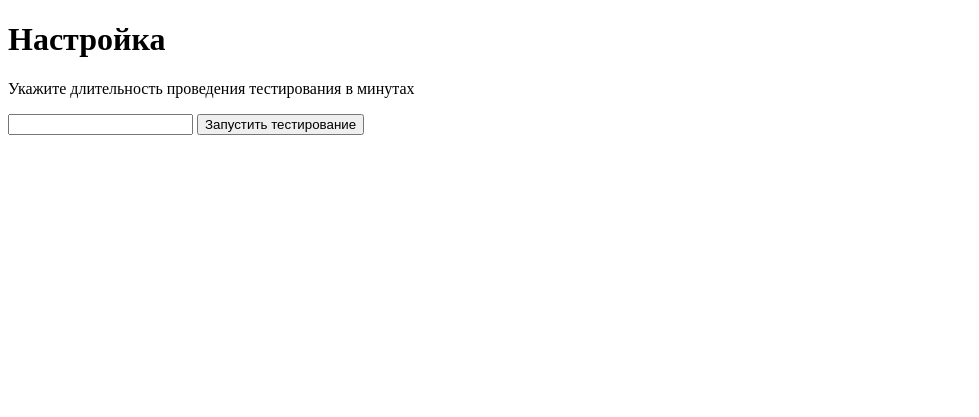
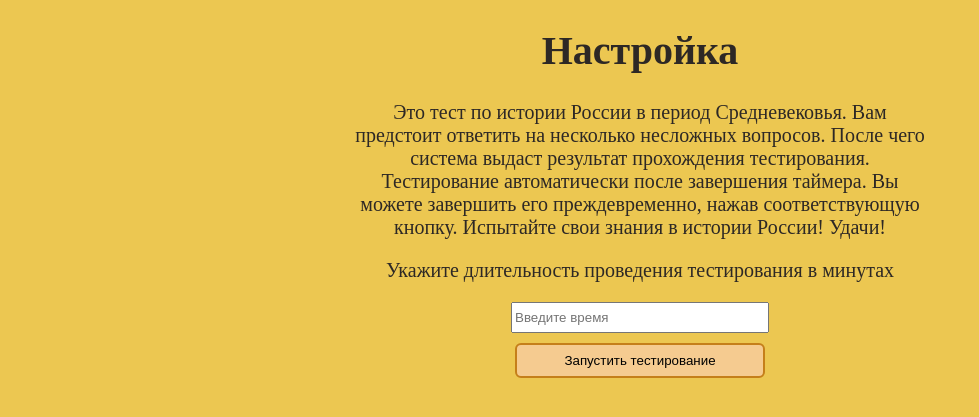
Before and after one commit to Alex-Kud/Technologies_for_developing_Internet-resources, a PHP site: page / in a window 1280 px wide. Shown: the top 417 px of the page, without its empty margins (0-979 px from the left). Run offline with PHP 8.4, Linux system fonts and the light colour scheme.

Commit message:
CSS
Minor adjustments were made to the logic of the work.
Written CSS style

```diff
--- a/Data/data.js
+++ b/Data/data.js
@@ -5,10 +5,10 @@ for (var i = 0; i < 6; i++){
     answers_array[i] = new Answers;
 }// Заполнение данных первого вопроса:
 // Ответы:
-answers_array[0].setAns1('Ответ 1 На вопрос 1');
+answers_array[0].setAns1('');
 answers_array[0].setAns2('Ответ 2 На вопрос 1');
-answers_array[0].setAns3('Ответ 3 На вопрос 1');
-answers_array[0].setAns4('Ответ 4 На вопрос 1');
+answers_array[0].setAns3('');
+answers_array[0].setAns4('');
 answers_array[0].setKey('Ответ 2 На вопрос 1');
 answers_array[0].setType('textbox');
 // Вопросы:
--- a/Scripts/timer.js
+++ b/Scripts/timer.js
@@ -1,22 +1,26 @@
 function timer(){
-
+    var t = document.getElementById('time').value;
+    if(isNaN(t) || (t == 0))
+        alert ('Введите время выполнения теста!');
+    else{
         timeMinut = parseInt(document.getElementById('time').value) * 60;
         document.getElementById('content').innerHTML = '';
         shows = '';
+        shows += '<div id="timer_head">Осталось:</div>';
         shows += '<div id="timer"></div>';
         shows += '<div id="question"></div>';
         shows += '<div id="answer"></div>';
-    shows += '<input type="button" value="1" onclick="generation_question(1)">';
-    shows += '<input type="button" value="2" onclick="generation_question(2)">';
-    shows += '<input type="button" value="3" onclick="generation_question(3)">';
-    shows += '<input type="button" value="4" onclick="generation_question(4)">';
-    shows += '<input type="button" value="5" onclick="generation_question(5)">';
-    shows += '<input type="button" value="6" onclick="generation_question(6)">';
-    shows += '<br>';
-    shows += '<input type="button" value="Завершить тестирование" onclick="Finish()">';
+        shows += '<div id = "buttons">';
+        shows += '<input class="buttons_q" type="button" value="1" onclick="generation_question(1)"><br>';
+        shows += '<input class="buttons_q" type="button" value="2" onclick="generation_question(2)"><br>';
+        shows += '<input class="buttons_q" type="button" value="3" onclick="generation_question(3)"><br>';
+        shows += '<input class="buttons_q" type="button" value="4" onclick="generation_question(4)"><br>';
+        shows += '<input class="buttons_q" type="button" value="5" onclick="generation_question(5)"><br>';
+        shows += '<input class="buttons_q" type="button" value="6" onclick="generation_question(6)"><br>';
+        shows += '</div><br>';
+        shows += '<input id="finish" type="button" value="Завершить тестирование" onclick="Finish()">';
         document.getElementById('content').innerHTML = shows;
-    let timerShow = document.getElementById("timer");
-    //document.getElementById('settings').innerHTML = '';
+        let timerShow = document.getElementById('timer');
         timer = setInterval(
             function () {
                 seconds = timeMinut%60;
@@ -33,3 +37,4 @@ function timer(){
             },
             1000);
     }
+}
--- /dev/null
+++ b/Style/result.css
@@ -0,0 +1,6 @@
+#number_question{
+    font-size: 25pt;
+}
+#result{
+    font-size: 33pt;
+}
--- /dev/null
+++ b/Style/settings.css
@@ -0,0 +1,23 @@
+#settings{
+    text-align: center;
+}
+
+#start{
+    background-color: #f5cb90;
+    border: 2px solid #C57F1A;
+    border-radius: 6px;
+    height: 35px;
+    margin-top: 10px;
+    width: 250px;
+}
+
+#start:hover{
+    background-color: #eb9821;
+    border: 2px solid #C57F1A;
+    border-radius: 6px;
+}
+
+#time{
+    height: 25px;
+    width: 250px;
+}
--- a/Style/style.css
+++ b/Style/style.css
@@ -1,18 +1,108 @@
-#question{
-    border: black solid 2px;
-    width: 300px;
-    height: 300px;
-    font-size: 30pt;
-    border-radius: 1%;
-    //display: inline-block;
+body{
+    background-color: #ecc751;
+    color: #2d2825;
+    font-size: 20px;
+}
+
+.buttons_q {
+    background-color: #f5cb90;
+    border: 2px solid #eb9821;
+    border-radius: 12px;
+    cursor: pointer;
+    font-size: 15px;
+    margin-top: 10px;
+    padding: 10px 20px;
+    transition: background 9999999s;
+}
+
+.buttons_q:hover {
+    background-color: #eb9821;
+    border: 2px solid #C57F1A;
+    border-radius: 12px;
+    margin-top: 10px;
+    padding: 10px 20px;
+}
+
+.buttons_q:active {
+  background: #fbead3;
+  transition: background 0s;
 }
 
 #answer{
-    margin-top: 15px;
-    border: black solid 2px;
+    padding: 15px;
+    background-color: #eb9821;
+    margin-left: 2%;
+    margin-right: 2%;
+    border: #C57F1A solid 2px;
     width: 300px;
     height: 300px;
     font-size: 20pt;
-    border-radius: 1%;
-    //display: inline-block;
+    border-radius: 3%;
+    float: left;
+    text-align: center;
 }
+
+#button_answer{
+    background-color: #f5cb90;
+    margin-top: 10px;
+    width: 250px;
+    height: 35px;
+    border: 2px solid #C57F1A;
+    border-radius: 6px;
+}
+
+#button_answer:hover{
+    background-color: #eb9821;
+    border: 2px solid #C57F1A;
+}
+
+#content{
+    margin: 0% 27%;
+}
+
+#finish{
+    background-color: #f5cb90;
+    border: 2px solid #eb9821;
+    border-radius: 6px;
+    font-size: 25px;
+    height: 45px;
+    margin-top: 15px;
+    width: 690px;
+}
+
+#finish:hover{
+    background-color: #eb9821;
+    border: 2px solid #C57F1A;
+    border-radius: 6px;
+}
+
+#text_ans{
+    height: 35px;
+    width: 250px;
+}
+
+#question{
+    background-color: #eb9821;
+    border: #C57F1A solid 2px;
+    border-radius: 3%;
+    float: left;
+    font-size: 30pt;
+    height: 300px;
+    padding: 15px;
+    text-align: center;
+    width: 300px;
+}
+
+#selects{
+    height: 35px;
+    width: 250px;
+}
+
+#timer{
+    font-size: 35px;
+    text-align: center;
+}
+#timer_head{
+    font-size: 35px;
+    text-align: center;
+}
--- a/index.html
+++ b/index.html
@@ -8,6 +8,8 @@
         <meta charset="UTF-8">
         <meta name="viewport" content="width=device-width, initial-scale=1.0">
         <link href="Style/style.css" rel="stylesheet" type="text/css"/>
+        <link href="Style/settings.css" rel="stylesheet" type="text/css"/>
+        <link href="Style/result.css" rel="stylesheet" type="text/css"/>
         <script src="Scripts/class.js" type="text/javascript"></script>
         <script src="Data/data.js" type="text/javascript"></script>
         <script src="Scripts/script.js" type="text/javascript"></script>
@@ -15,10 +17,18 @@
     </head>
     <body>
         <div id="content">
+            <div id="settings">
                 <h1>Настройка</h1>
+                <p>Это тест по истории России в период Средневековья. Вам
+                предстоит ответить на несколько несложных вопросов. После чего
+                система выдаст результат прохождения тестирования. Тестирование
+                автоматически после завершения таймера. Вы можете завершить его
+                преждевременно, нажав соответствующую кнопку. Испытайте свои
+                знания в истории России! Удачи! </p>
                 <p>Укажите длительность проведения тестирования в минутах</p>
-                <input type="text" name="time" id="time">
-                <input type="button" value="Запустить тестирование" onclick="timer()">
+                <input type="text" name="time" id="time" placeholder="Введите время"><br>
+                <input id="start" type="button" value="Запустить тестирование" onclick="timer()">
+            </div>
         </div>
     </body>
 </html>
```
Also changed, not shown: Scripts/script.js (+11 -24 lines). Lines whose indentation alone changed are shown as unchanged.
